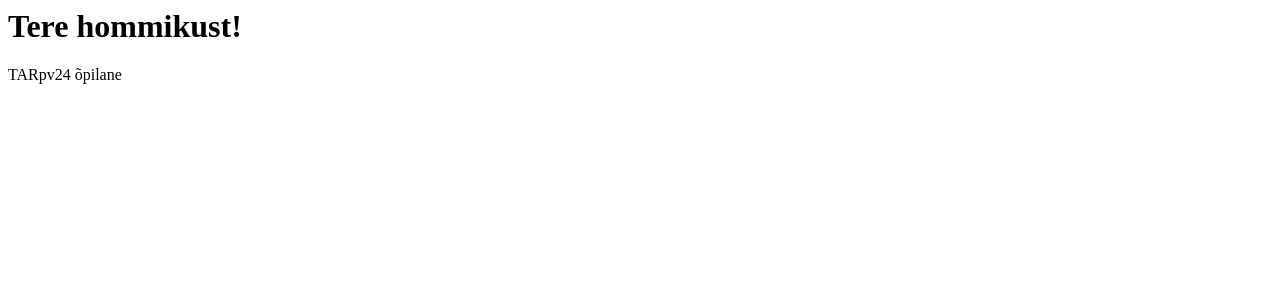
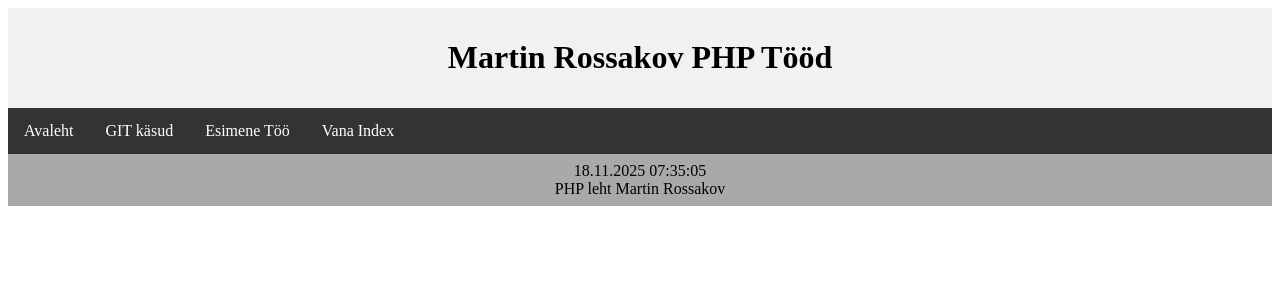
Before and after one commit to painkiller102k/veebPHP, a PHP site: page / in a window 1280 px wide. Shown: the top 300 px of the page. Run offline with PHP 8.4, Linux system fonts and the light colour scheme.

Commit message:
php lehte struktuur on määratud

```diff
--- /dev/null
+++ b/footer.php
@@ -0,0 +1,7 @@
+<footer>
+<?php
+echo date("d.m.Y H:i:s");
+echo "<br>";
+echo "PHP leht Martin Rossakov";
+?>
+    </footer>
--- /dev/null
+++ b/header.php
@@ -0,0 +1,3 @@
+<header>
+    <h1>Martin Rossakov PHP Tööd</h1>
+</header>
--- a/index.php
+++ b/index.php
@@ -1,8 +1,28 @@
+<!DOCTYPE html>
+<html lang="et">
+<head>
+    <meta charset="UTF-8">
+    <title>Martin Rossakov PHP tööd</title>
+    <link rel="stylesheet" href="style/style.css">
+</head>
+<body>
 <?php
-    echo "<h1>";
-    echo"Tere hommikust!";
-    echo "</h1>";
+//päis
+    include("header.php");
+?>
 
-    $tekst="TARpv24 õpilane";
-    echo $tekst;
+<?php
+//navigeerimismenüü
+include("nav.php");
 ?>
+<main>
+    <section>
+
+    </section>
+</main>
+<?php
+//jalus
+include("footer.php");
+?>
+</body>
+</html>
--- /dev/null
+++ b/nav.php
@@ -0,0 +1,8 @@
+<nav>
+    <ul>
+        <li><a href="?link=avaleht.php">Avaleht</a></li>
+        <li><a href="?link=gitKasutamine.php">GIT käsud</a></li>
+        <li><a href="?link=too1.php">Esimene Töö</a></li>
+        <li><a href="https://martinrossakov24.thkit.ee/">Vana Index</a></li>
+    </ul>
+</nav>
--- /dev/null
+++ b/style/style.css
@@ -0,0 +1,35 @@
+header {
+    background-color: #f1f1f1;
+    text-align: center;
+    padding: 10px;
+}
+
+footer {
+    background-color: darkgray;
+    text-align: center;
+    padding: 8px;
+}
+
+ul {
+    list-style-type: none;
+    margin: 0;
+    padding: 0;
+    overflow: hidden;
+    background-color: #333333;
+}
+
+ul li {
+    float: left;
+}
+
+ul li a {
+    display: block;
+    color: white;
+    text-align: center;
+    padding: 14px 16px;
+    text-decoration: none;
+}
+
+ul li a:hover {
+    background-color: #111111;
+}
```
Also changed, not shown: test.html (added, +10 -0 lines).
